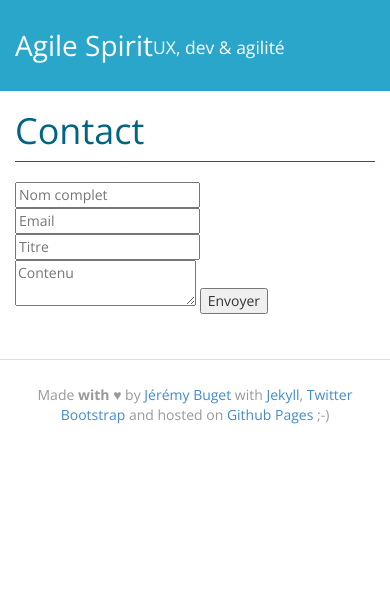
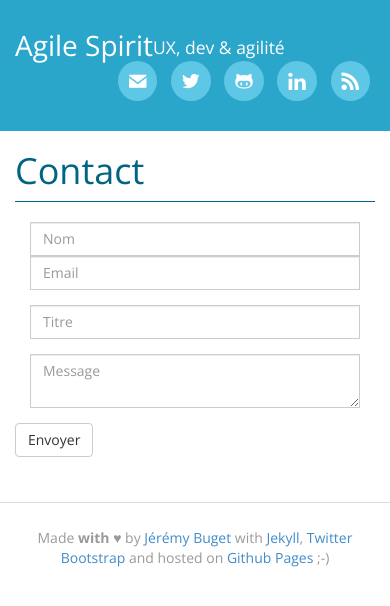
Before and after one commit to AgileSpirit/agilespirit.github.io, a Jekyll site: the page built from contact.html, in a window 390 px wide. Shown: the top 606 px of the page. Built offline with Jekyll 4.4.1, drawn with Linux system fonts in a browser that asks for light colours; Markdown is read by kramdown in place of the engine named in the settings.

Commit message:
Enh: improve header CSS

```diff
--- a/_config.yml
+++ b/_config.yml
@@ -1,8 +1,9 @@
 author: Jérémy Buget
+description: UX, dev & Agilité
 encoding: utf-8
 exclude: ['bak','agilespirit.github.io.iml','README.md','CssMinify.yml']
 markdown: redcarpet
 name: Agile Spirit
 paginate: 5
 pygments: true
-url: agilespirit.github.io
+url: http://agilespirit.github.io
--- a/_includes/header.html
+++ b/_includes/header.html
@@ -1,11 +1,14 @@
 <header id="header">
   <div class="container">
-    <h1 class="title"><a href="/">{{ site.name }}</a></h1><small>UX, dev &amp; agilité</small>
-    <div id="social" class="pull-right">
-      <a href="contact.html" target="_blank" class="ss-link glyphicon glyphicon-envelope"></a>
+    <div class="title pull-left">
+        <h1><a href="/">{{ site.name }}</a></h1><small>UX, dev &amp; agilité</small>
+    </div>
+    <div class="social-links pull-right">
+      <a href="contact.html" target="_blank" class="ss-link ss-mail"></a>
       <a href="https://twitter.com/jbuget" target="_blank" class="ss-link ss-twitter"></a>
       <a href="https://github.com/AgileSpirit" target="_blank" class="ss-link ss-octocat"></a>
       <a href="https://www.linkedin.com/pub/j%C3%A9r%C3%A9my-buget/13/31/b09" target="_blank" class="ss-link ss-linkedin"></a>
+      <a href="feed.xml" target="_blank" class="ss-link ss-rss"></a>
     </div>
   </div>
 </header>
--- a/assets/css/styles.css
+++ b/assets/css/styles.css
@@ -81,22 +81,18 @@ ul {
   padding: 30px 0;
 }
 
-#header .wrapper {
-  padding-left: 20px;
-  padding-right: 20px;
-}
-#header h1.title {
+#header .title > h1 {
   display: inline-block;
   font-size: 2em;
   border-right: 2px solid #FFF;
   padding-right: 18px;
   margin-right: 10px;
-  padding-bottom: 0;
+  padding-bottom: 5px;
   border-bottom: 0;
   margin-top: 0px;
   margin-bottom: 0;
 }
-#header small {
+#header .title > small {
   vertical-align: text-bottom;
   font-size: 1.25em;
 }
@@ -115,7 +111,7 @@ ul {
   background-color: #2795b6;
   background-color: #3E8498;
   background-color: #5EC7E5;
-  padding: 10px 10px 5px 10px;
+  padding: 10px 11px 5px;
   margin: auto 5px;
   font-size: 1.25em;
   border-radius: 50%;
@@ -127,9 +123,13 @@ ul {
 
 .ss-link:hover,
 .ss-link:focus {
-  background-color: #006582;
   background-color: #0E6A84;
 }
+
+.ss-rss:hover, .ss-rss:focus { background-color: #F90; }
+.ss-linkedin:hover, .ss-linkedin:focus { background-color: #0077B5; }
+.ss-twitter:hover, .ss-twitter:focus { background-color: #00aced; }
+.ss-octocat:hover, .ss-octocat:focus { background-color: #333; }
 
 
 /* ------ */
@@ -177,6 +177,14 @@ ul {
 .pager li>a:focus {
   background-color: #2795b6;
   border-color: #2795b6;
+}
+
+/* ---- */
+/* Form */
+/* ---- */
+
+.form-control {
+  border-radius: 0;
 }
 
 /* ------------------------ */
@@ -286,12 +294,12 @@ ul {
   #github-ribbon {
     display: none;
   }
-  #header h1.title {
+  #header .title > h1 {
     border: none;
     margin: 0;
     padding: 0;
   }
-  #social {
+  #header .social {
     display: none;
   }
 }
--- a/contact.html
+++ b/contact.html
@@ -5,9 +5,27 @@ title: Contact
 
 <form role="form">
 
-  <input name="username" placeholder="Nom complet"/>
-  <input name="email" placeholder="Email"/>
-  <input name="title" placeholder="Titre"/>
-  <textarea name="content" placeholder="Contenu"></textarea>
-  <button type="submit">Envoyer</button>
+  <div class="form-group">
+    <div class="col-sm-6">
+      <label class="sr-only" for="username">Nom</label>
+      <input type="text" name="username" placeholder="Nom" class="form-control"/>
+    </div>
+    <div class="col-sm-6">
+      <label class="sr-only" for="email">Email</label>
+      <input type="email" name="email" placeholder="Email" class="form-control"/>
+    </div>
+  </div>
+  <div class="form-group">
+    <div class="col-sm-12">
+      <label class="sr-only" for="title">Titre</label>
+      <input name="title" placeholder="Titre" class="form-control"/>
+    </div>
+  </div>
+  <div class="form-group">
+    <div class="col-sm-12">
+      <label class="sr-only" for="message">Message</label>
+      <textarea name="message" placeholder="Message" class="form-control"></textarea>
+    </div>
+  </div>
+  <button type="submit" class="btn btn-default">Envoyer</button>
 </form>
```
Also changed, not shown: assets/fonts/ss-social.css (+26 -1 lines), feed.xml (added, +21 -0 lines).
